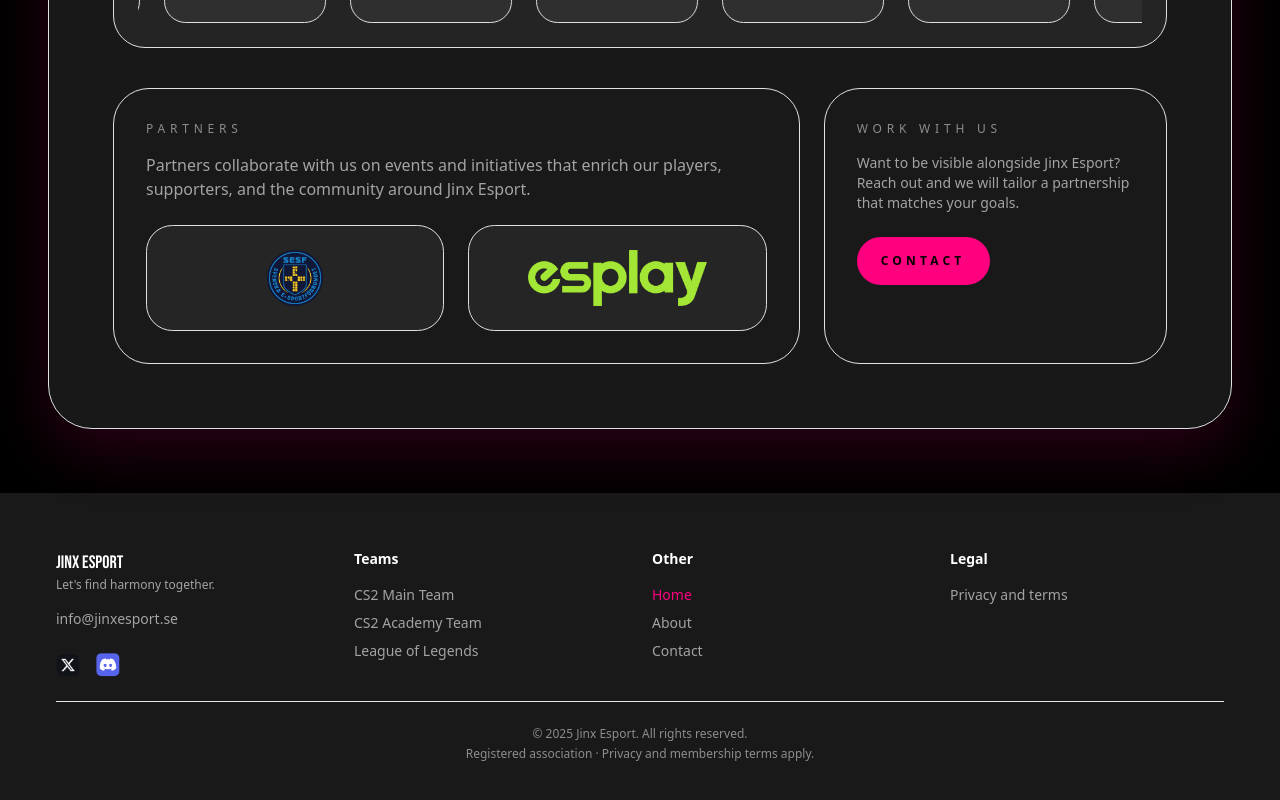
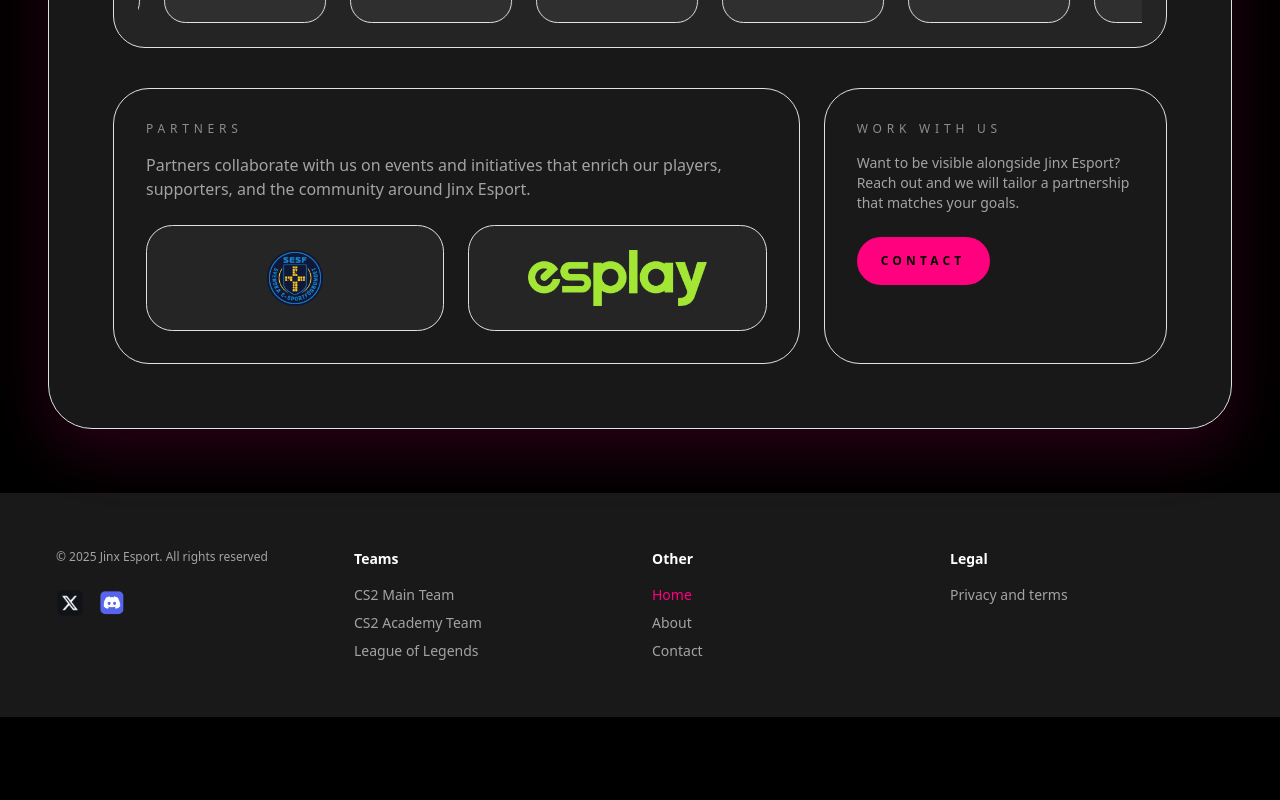
Before and after one commit to emrikrellmar/jinxesport.se, a React (Vite) app: page / in a window 1280 px wide. Shown: the part 2481-3281 px from the top of the page. After the commit the page ends 3198 px from the top, so only its background shows below. Built offline with nearby package versions, Linux system fonts and the light colour scheme.

Commit message:
fix(layout): make app a flex column so footer sticks to bottom; add mt-auto to footer

```diff
--- a/src/App.tsx
+++ b/src/App.tsx
@@ -19,7 +19,7 @@ const App = () => {
   }, [location.pathname]);
 
   return (
-    <div className="relative min-h-screen bg-void text-snow">
+    <div className="relative min-h-screen flex flex-col bg-void text-snow">
       <div className="pointer-events-none absolute inset-0 -z-10 overflow-hidden">
         <div className="absolute -top-32 left-1/2 h-80 w-80 -translate-x-1/2 rounded-full bg-fuchsia/15 blur-[140px]" />
         <div className="absolute -bottom-32 right-10 h-72 w-72 rounded-full bg-fuchsia/10 blur-[160px]" />
--- a/src/components/Footer.tsx
+++ b/src/components/Footer.tsx
@@ -8,7 +8,7 @@ const Footer = () => {
   // no partners/sponsors — footer is intentionally minimal and blends with the page
 
   return (
-    <footer className="bg-carbon text-white">
+  <footer className="mt-auto bg-carbon text-white">
       <div className="w-full bg-carbon/95">
         <div className="w-full px-4 py-6">
           {/* simplified container so the footer blends more with the page */}
@@ -17,19 +17,12 @@ const Footer = () => {
               {/* Branding / Contact */}
               <div className="md:col-span-1">
                 <div>
-                  <div className="font-display text-lg text-snow">Jinx Esport</div>
-                  <div className="text-xs text-white/60">Let's find harmony together.</div>
-                </div>
-
-                <div className="mt-3 text-sm">
-                  <a href="mailto:info@jinxesport.se" className="text-white/60 hover:text-fuchsia">
-                    info@jinxesport.se
-                  </a>
+                  <div className="text-xs text-white/60">© {year} Jinx Esport. All rights reserved</div>
                 </div>
 
                 <div className="mt-4 flex items-center gap-3">
                   <a href="https://x.com/jinxesport" target="_blank" rel="noreferrer" className="text-white/60 hover:text-fuchsia">
-                    <img src={iconX} alt="X" className="h-6 w-6 object-contain" />
+                    <img src={iconX} alt="X" className="h-7 w-7 object-contain" />
                   </a>
                   <a href="https://discord.com/invite/M39E4MVAeN" target="_blank" rel="noreferrer" className="text-white/60 hover:text-fuchsia">
                     <img src={iconDiscord} alt="Discord" className="h-6 w-6 object-contain" />
@@ -93,11 +86,6 @@ const Footer = () => {
                 </ul>
               </div>
             </div>
-
-            <div className="mt-6 border-t border-white/6 pt-4 text-center text-xs text-white/50">
-              <div>© {year} Jinx Esport. All rights reserved.</div>
-              <div className="mt-1">Registered association · Privacy and membership terms apply.</div>
-            </div>
           </div>
         </div>
       </div>
```
